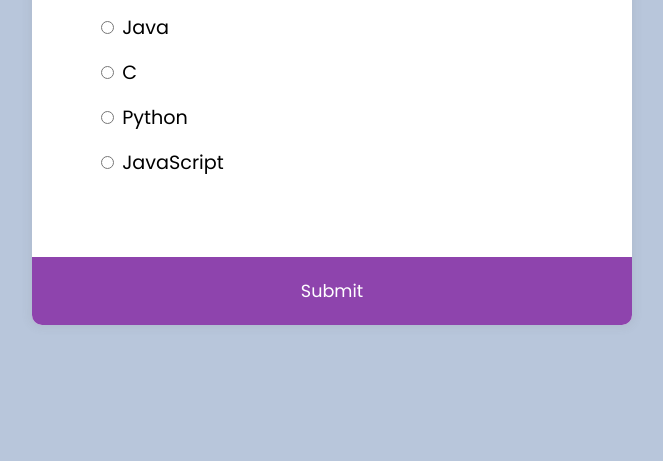
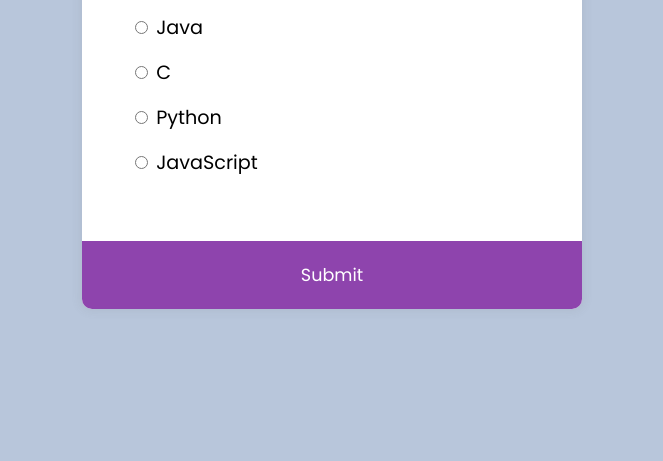
Before and after one commit to mohsinkhansdev/Quiz-App-Javascript, a plain HTML site: page index.html in a window 1280 px wide. Shown: the part 339-800 px from the top of the page, without its empty margins (308-971 px from the left). Drawn offline with Linux system fonts and the light colour scheme.

Commit message:
Update style.css

```diff
--- a/css/style.css
+++ b/css/style.css
@@ -17,12 +17,12 @@ body{
     background-color: #fff;
     border-radius: 10px;
     box-shadow: 0 0 10px 2px  rgba(100,100,100, 0.1);
-    width: 600px;
+    width: 500px;
     overflow: hidden;
 }
 
 .quiz-header {
-    padding: 4rem;
+    padding: 3rem;
 }
 
 h2 {
```
